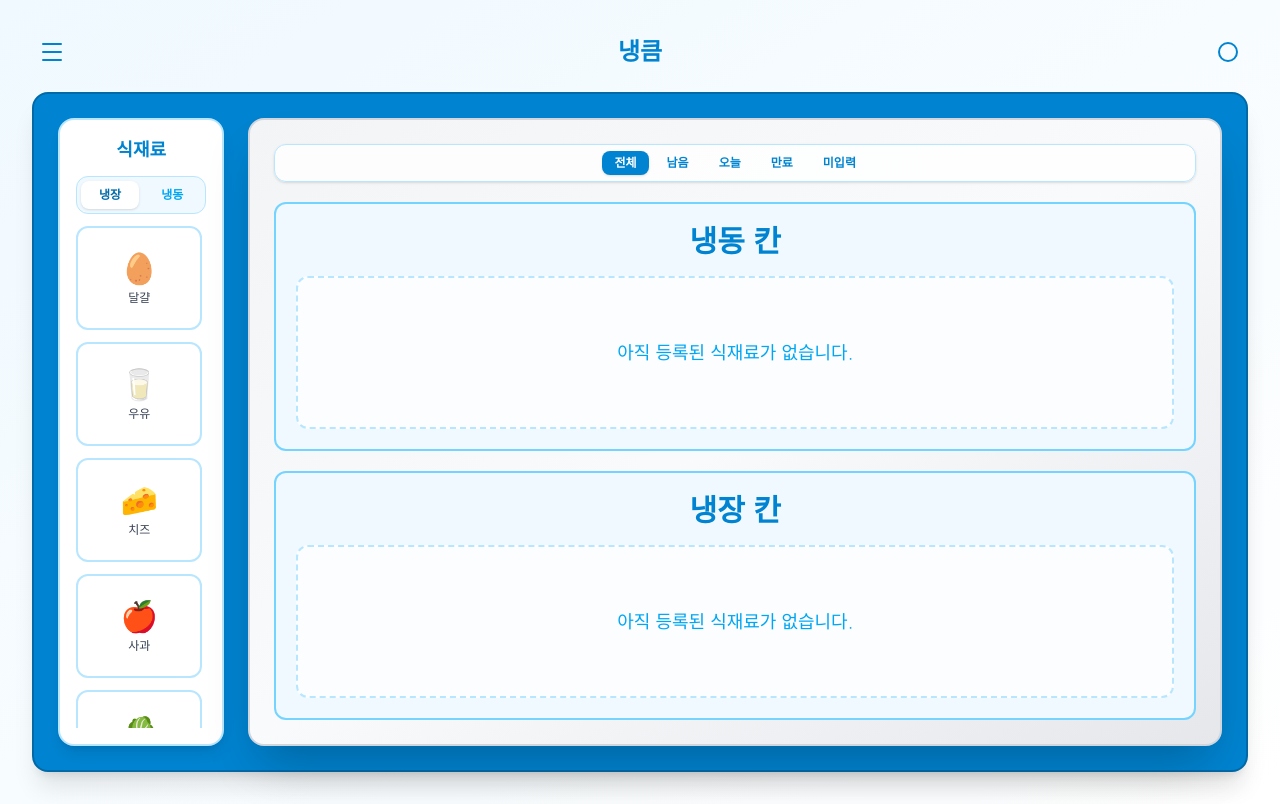
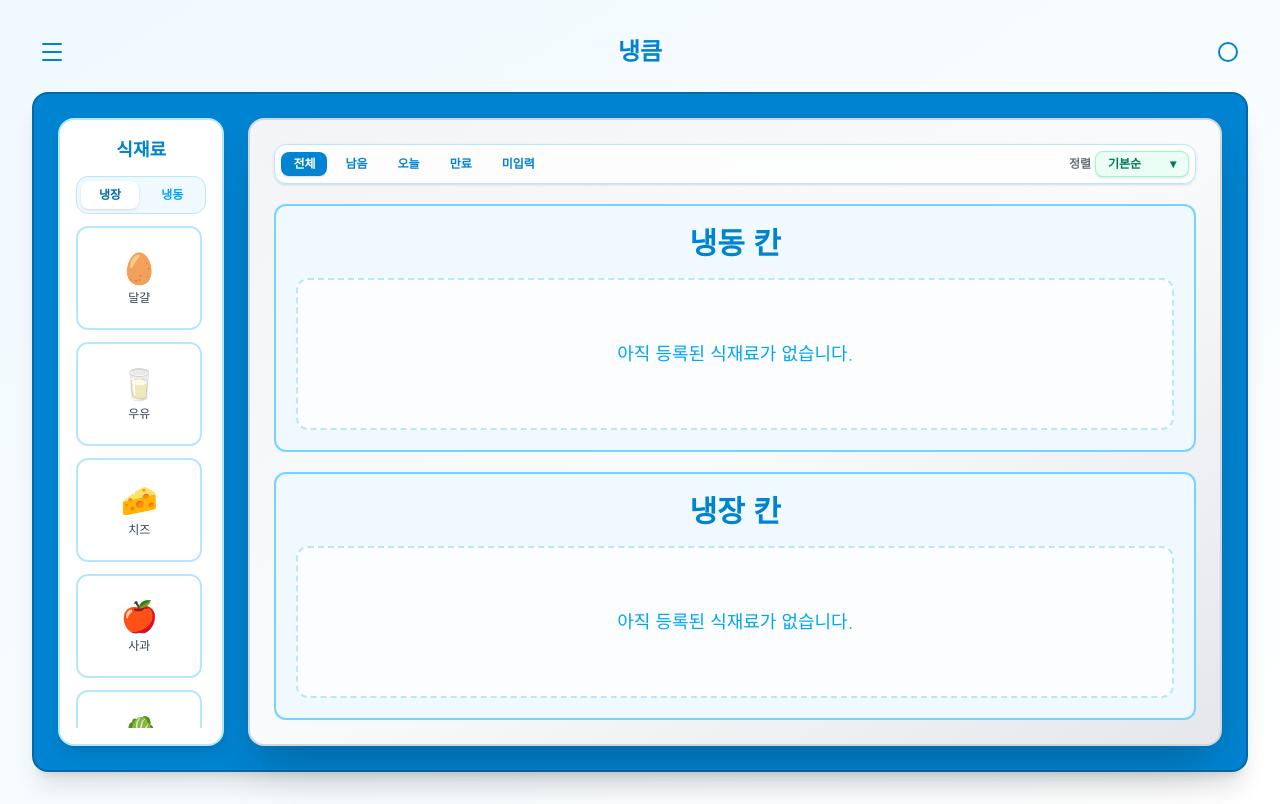
Before and after one commit to Hengjju/Refrigerrator-Management-Service-Nengkuem-, a React (Vite) app in the folder NengKuem_Dev/: page / in a window 1280 px wide. Built offline with nearby package versions, Linux system fonts and the light colour scheme; a web font is replaced by a local one.

Commit message:
feat: 정렬 기능 토글바로 변경

```diff
--- a/NengKuem_Dev/src/app/pages/DashboardPage.tsx
+++ b/NengKuem_Dev/src/app/pages/DashboardPage.tsx
@@ -14,6 +14,7 @@ const emptyDetailForm: ItemDetailFormValues = {
 };
 
 type ExpiryFilter = 'all' | 'fresh' | 'today' | 'expired' | 'none';
+type ExpirySort = 'default' | 'near' | 'far';
 
 const EXPIRY_FILTER_OPTIONS: { value: ExpiryFilter; label: string }[] = [
   { value: 'all', label: '전체' },
@@ -23,29 +24,69 @@ const EXPIRY_FILTER_OPTIONS: { value: ExpiryFilter; label: string }[] = [
   { value: 'none', label: '미입력' },
 ];
 
+const EXPIRY_SORT_OPTIONS: { value: ExpirySort; label: string }[] = [
+  { value: 'default', label: '기본순' },
+  { value: 'near', label: '가까운 순' },
+  { value: 'far', label: '먼 순' },
+];
+
 function matchesExpiryFilter(item: StoredFoodItem, filter: ExpiryFilter) {
   if (filter === 'all') return true;
 
   const ddayInfo = getExpiryDdayInfo(item.expiryDate);
 
   if (filter === 'none') return !ddayInfo;
-  if (filter === 'fresh') return ddayInfo?.status === 'urgent' || ddayInfo?.status === 'soon' || ddayInfo?.status === 'plenty';
+  if (filter === 'fresh') {
+    return ddayInfo?.status === 'urgent' || ddayInfo?.status === 'soon' || ddayInfo?.status === 'plenty';
+  }
 
   return ddayInfo?.status === filter;
 }
 
+function getExpirySortValue(item: StoredFoodItem) {
+  if (!item.expiryDate) return null;
+
+  const sortValue = new Date(`${item.expiryDate}T00:00:00`).getTime();
+
+  return Number.isNaN(sortValue) ? null : sortValue;
+}
+
+function sortItemsByExpiry(items: StoredFoodItem[], sort: ExpirySort) {
+  if (sort === 'default') return items;
+
+  return [...items].sort((firstItem, secondItem) => {
+    const firstDate = getExpirySortValue(firstItem);
+    const secondDate = getExpirySortValue(secondItem);
+
+    if (firstDate === null && secondDate === null) return 0;
+    if (firstDate === null) return 1;
+    if (secondDate === null) return -1;
+
+    return sort === 'near' ? firstDate - secondDate : secondDate - firstDate;
+  });
+}
+
 // 메인 냉장고 화면입니다.
-// 식재료 추가, 상세 정보 수정, 삭제, 유통기한 상태 필터를 한 화면에서 관리합니다.
+// 식재료 추가, 상세 정보 수정, 삭제, 유통기한 상태 필터와 정렬을 한 화면에서 관리합니다.
 export function DashboardPage() {
   const [selectedSection, setSelectedSection] = useState<StorageSection>('fridge');
   const [expiryFilter, setExpiryFilter] = useState<ExpiryFilter>('all');
+  const [expirySort, setExpirySort] = useState<ExpirySort>('default');
+  const [isSortMenuOpen, setIsSortMenuOpen] = useState(false);
   const [freezerItems, setFreezerItems] = useState<StoredFoodItem[]>([]);
   const [fridgeItems, setFridgeItems] = useState<StoredFoodItem[]>([]);
   const [selectedItem, setSelectedItem] = useState<StoredFoodItem | null>(null);
   const [detailForm, setDetailForm] = useState<ItemDetailFormValues>(emptyDetailForm);
 
-  const filteredFreezerItems = freezerItems.filter((item) => matchesExpiryFilter(item, expiryFilter));
-  const filteredFridgeItems = fridgeItems.filter((item) => matchesExpiryFilter(item, expiryFilter));
+  const activeSortLabel = EXPIRY_SORT_OPTIONS.find((option) => option.value === expirySort)?.label || '기본순';
+  const filteredFreezerItems = sortItemsByExpiry(
+    freezerItems.filter((item) => matchesExpiryFilter(item, expiryFilter)),
+    expirySort,
+  );
+  const filteredFridgeItems = sortItemsByExpiry(
+    fridgeItems.filter((item) => matchesExpiryFilter(item, expiryFilter)),
+    expirySort,
+  );
   const emptyStorageMessage = expiryFilter === 'all' ? '아직 등록된 식재료가 없습니다.' : '조건에 맞는 식재료가 없습니다.';
 
   const handleAddItem = (food: FoodItem) => {
@@ -79,10 +120,16 @@ export function DashboardPage() {
 
   const handleChangeExpiryFilter = (nextFilter: ExpiryFilter) => {
     setExpiryFilter(nextFilter);
+    setIsSortMenuOpen(false);
 
     if (selectedItem && !matchesExpiryFilter(selectedItem, nextFilter)) {
       handleCloseDetailPanel();
     }
+  };
+
+  const handleChangeExpirySort = (nextSort: ExpirySort) => {
+    setExpirySort(nextSort);
+    setIsSortMenuOpen(false);
   };
 
   const handleSaveItemDetail = () => {
@@ -198,7 +245,8 @@ export function DashboardPage() {
 
             <section className="min-h-0 min-w-0 overflow-hidden rounded-2xl border-2 border-gray-300 bg-gradient-to-br from-gray-100 via-gray-50 to-gray-200 p-3 shadow-2xl sm:p-4 md:p-5 lg:p-6">
               <div className="flex h-full min-h-0 flex-col gap-3 sm:gap-4 md:gap-5">
-                <div className="flex flex-shrink-0 flex-wrap items-center justify-center gap-1 rounded-xl border border-sky-200 bg-white/80 p-1 shadow-sm sm:gap-1.5 sm:p-1.5">
+                <div className="relative flex flex-shrink-0 flex-wrap items-center justify-between gap-2 rounded-xl border border-sky-200 bg-white/80 p-1.5 shadow-sm">
+                  <div className="flex min-w-0 flex-1 flex-wrap items-center justify-center gap-1 sm:justify-start sm:gap-1.5">
                     {EXPIRY_FILTER_OPTIONS.map((option) => {
                       const isActive = expiryFilter === option.value;
 
@@ -217,6 +265,43 @@ export function DashboardPage() {
                         </button>
                       );
                     })}
+                  </div>
+
+                  <div className="relative flex flex-shrink-0 items-center gap-1">
+                    <span className="text-[10px] font-bold text-gray-500 sm:text-xs">정렬</span>
+                    <button
+                      type="button"
+                      onClick={() => setIsSortMenuOpen((prevOpen) => !prevOpen)}
+                      className="flex min-w-[82px] items-center justify-between gap-1 rounded-lg border border-emerald-200 bg-emerald-50 px-2.5 py-1 text-[10px] font-bold text-emerald-700 shadow-sm transition-colors hover:bg-emerald-100 sm:min-w-[94px] sm:px-3 sm:text-xs"
+                      aria-expanded={isSortMenuOpen}
+                    >
+                      <span>{activeSortLabel}</span>
+                      <span className={`transition-transform ${isSortMenuOpen ? 'rotate-180' : ''}`}>▾</span>
+                    </button>
+
+                    {isSortMenuOpen && (
+                      <div className="absolute right-0 top-full z-20 mt-1 w-28 overflow-hidden rounded-xl border border-emerald-200 bg-white shadow-lg">
+                        {EXPIRY_SORT_OPTIONS.map((option) => {
+                          const isActive = expirySort === option.value;
+
+                          return (
+                            <button
+                              key={option.value}
+                              type="button"
+                              onClick={() => handleChangeExpirySort(option.value)}
+                              className={`block w-full px-3 py-2 text-left text-[10px] font-bold transition-colors sm:text-xs ${
+                                isActive
+                                  ? 'bg-emerald-500 text-white'
+                                  : 'text-emerald-700 hover:bg-emerald-50'
+                              }`}
+                            >
+                              {option.label}
+                            </button>
+                          );
+                        })}
+                      </div>
+                    )}
+                  </div>
                 </div>
 
                 <StorageZone
```
Lines whose indentation alone changed are shown as unchanged.
